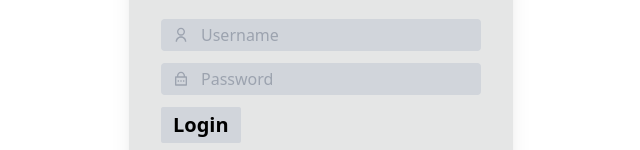
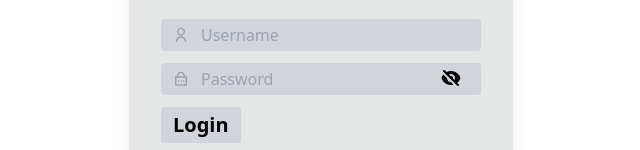
Before and after one commit to jsjunayet/Job-task-1, a React (Vite) app: page / in a window 1280 px wide. Shown: the part 369-519 px from the top of the page, without its empty margins (319-959 px from the left). Built offline with nearby package versions, Linux system fonts and the light colour scheme.

Commit message:
successful compeleted my task

```diff
--- a/src/Router/Home/Home.jsx
+++ b/src/Router/Home/Home.jsx
@@ -173,6 +173,12 @@ function Home({ onLogout, token }) {
                                         addToCart={addToCart}
                                     />
                                 ))}
+                                {priceFilteredProducts.length === 0 && (
+                                    <div className="flex flex-col items-center justify-center text-center">
+                                        <p className="text-xl font-semibold mb-2">No Products Found !</p>
+                                        <p className="text-gray-500">Sorry, there are no products that match the current filter criteria.</p>
+                                    </div>
+                                )}
                             </div>
                         </div>
                     </div>
--- a/src/Router/Login/Login.jsx
+++ b/src/Router/Login/Login.jsx
@@ -1,10 +1,12 @@
 import { useState } from 'react';
 import { RiLockPasswordLine, RiUserLine } from 'react-icons/ri';
 import { toast } from 'react-toastify';
+import { HiEye, HiEyeOff } from 'react-icons/hi'; // Import eye and eye-off icons
 import logo from '../../assets/login.png';
 
 function Login({ onLogin }) {
     const [loading, setLoading] = useState(false);
+    const [showPass, setShowPass] = useState(false); // State to toggle password visibility
 
     const handleLogin = async (e) => {
         e.preventDefault();
@@ -23,9 +25,8 @@ function Login({ onLogin }) {
             if (data && data.token) {
                 localStorage.setItem('token', data.token);
                 setLoading(false);
-                toast.success("successful Login ")
+                toast.success("Successful Login ")
                 onLogin(data.token);
-
             } else {
                 setLoading(false);
                 toast.error("Wrong email & password")
@@ -55,11 +56,23 @@ function Login({ onLogin }) {
                     <div className="relative">
                         <RiLockPasswordLine className="absolute top-2 left-3 text-gray-400" />
                         <input
-                            type="password"
+                            type={showPass ? 'text' : 'password'}
                             placeholder="Password"
                             name="password"
-                            className="w-full py-1 px-2 rounded bg-gray-300 border-none focus:bg-gray-600 text-black  pl-10"
+                            className="w-full py-1 px-2 rounded bg-gray-300 border-none focus:bg-gray-600 text-black pl-10"
                         />
+                        <div className="absolute -mt-[35px] cursor-pointer right-0 flex items-center pr-3">
+                            <p
+                                onClick={() => setShowPass(!showPass)}
+                                className="p-2 focus:outline-none"
+                            >
+                                {showPass ? (
+                                    <HiEye className="h-5 w-5 text-black dark:text-white" />
+                                ) : (
+                                    <HiEyeOff className="h-5 w-5 text-black dark:text-white" />
+                                )}
+                            </p>
+                        </div>
                     </div>
                     <button disabled={loading} className="mx-auto bg-gray-300 text-xl font-semibold text-black py-1 px-3 rounded-sm hover:bg-gray-500">{loading ? <p className='flex gap-1 justify-start items-center'>Login <span className="loading loading-dots loading-sm"></span> </p> : "Login"}</button>
                 </form>
@@ -67,4 +80,5 @@ function Login({ onLogin }) {
         </div>
     );
 }
-export default Login
+
+export default Login;
```
Also changed, not shown: 1 other file (tests, documents, lock files or other folders).
